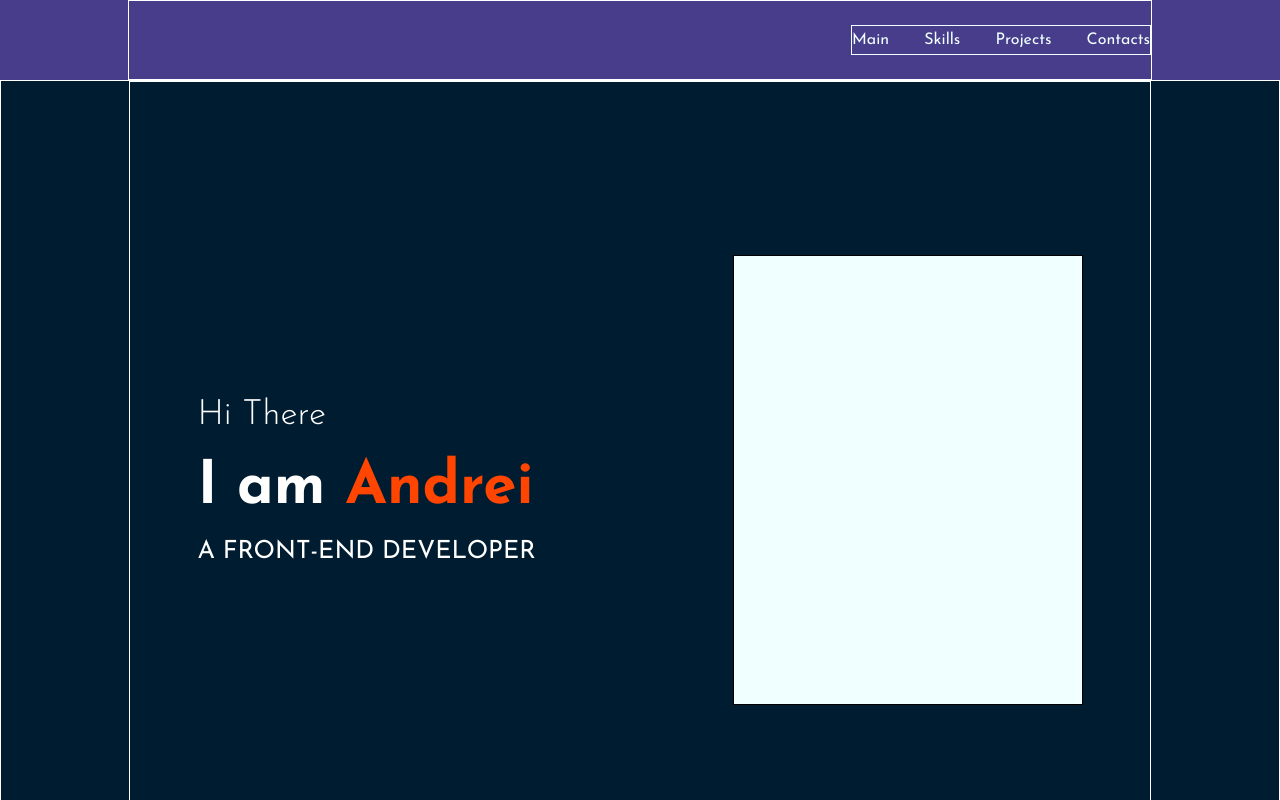
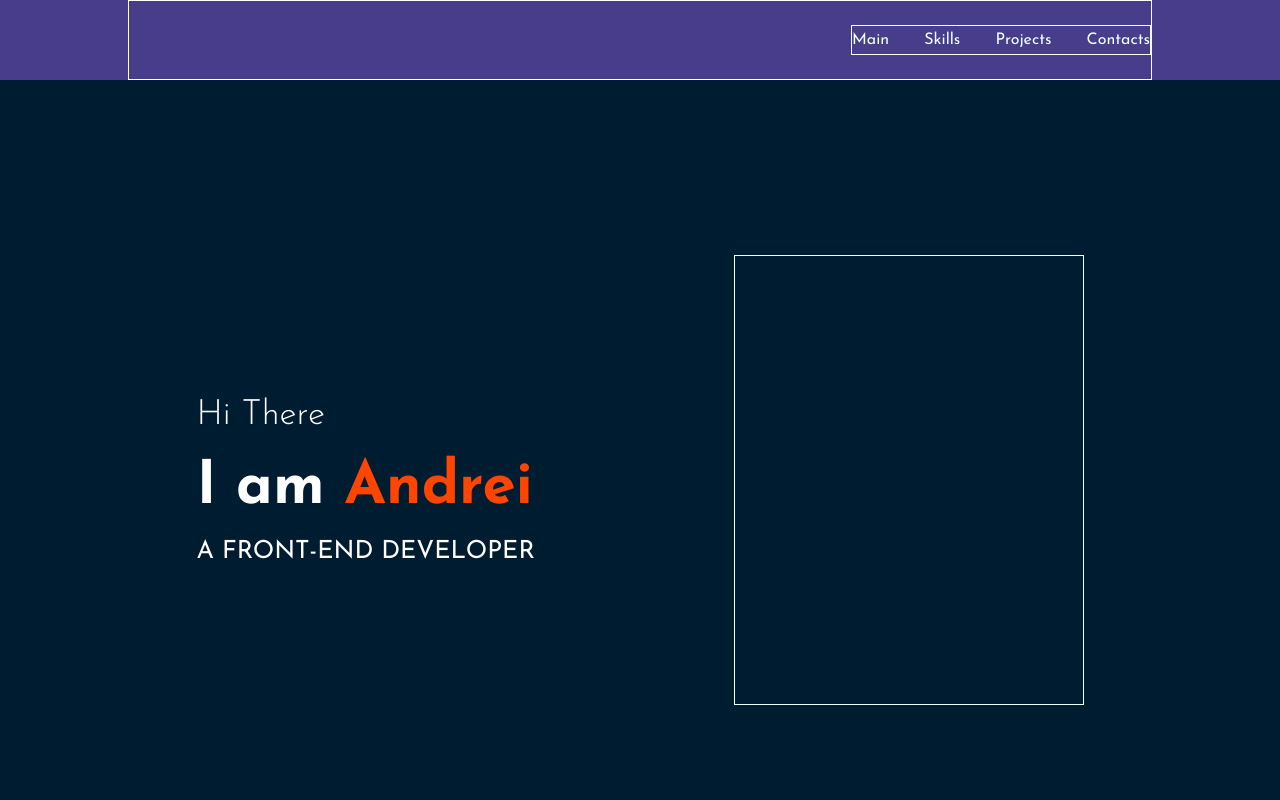
Before and after one commit to andbudha/my_portfolio, a React (Create React App) app: page / in a window 1280 px wide. Shown: the top 800 px of the page. Built offline with nearby package versions, Linux system fonts and the light colour scheme.

Commit message:
SASS installed/ Projects styles updated

```diff
--- a/src/main/Main.module.css
+++ b/src/main/Main.module.css
@@ -7,7 +7,6 @@
 .main {
     height: 100vh;
     background-color: #001C30;
-    border: 1px solid white;
     display: flex;
     justify-content: center;
     align-items: center;
@@ -15,7 +14,6 @@
 
 
 .main_container {
-    border: 1px solid white;
     height: 100%;
     width: 80%;
     display: flex;
@@ -54,8 +52,7 @@
 .main_img {
     width: 350px;
     height: 450px;
-    background-color: azure;
-    border: 1px solid black;
+    border: 1px solid azure;
 }
 
 @media screen and (max-width: 1025px) {
--- a/src/projects/Projects.jsx
+++ b/src/projects/Projects.jsx
@@ -1,4 +1,4 @@
-import styles from './Projects.module.css'
+import styles from './Projects.module.scss'
 import { Project } from "./project/Project";
 import { Title } from '../components/common/title/Title';
 import todolistImg from './project_images/todolist.png'
--- a/src/projects/Projects.module.css
+++ /dev/null
@@ -1,21 +0,0 @@
-* {
-    margin: 0;
-    padding: 0;
-    box-sizing: border-box;
-}
-
-.projects {
-    background-color: #001C30;
-}
-
-.projects_container {
-    width: 80%;
-    margin: 0 auto;
-}
-
-.projects_box_container {
-    display: flex;
-    justify-content: space-around;
-    align-items: center;
-    flex-wrap: wrap;
-}
--- /dev/null
+++ b/src/projects/Projects.module.scss
@@ -0,0 +1,21 @@
+* {
+    margin: 0;
+    padding: 0;
+    box-sizing: border-box;
+}
+
+.projects {
+    background-color: #001C30;
+
+    .projects_container {
+        width: 80%;
+        margin: 0 auto;
+    }
+
+    .projects_box_container {
+        display: flex;
+        justify-content: space-around;
+        align-items: center;
+        flex-wrap: wrap;
+    }
+}
```
